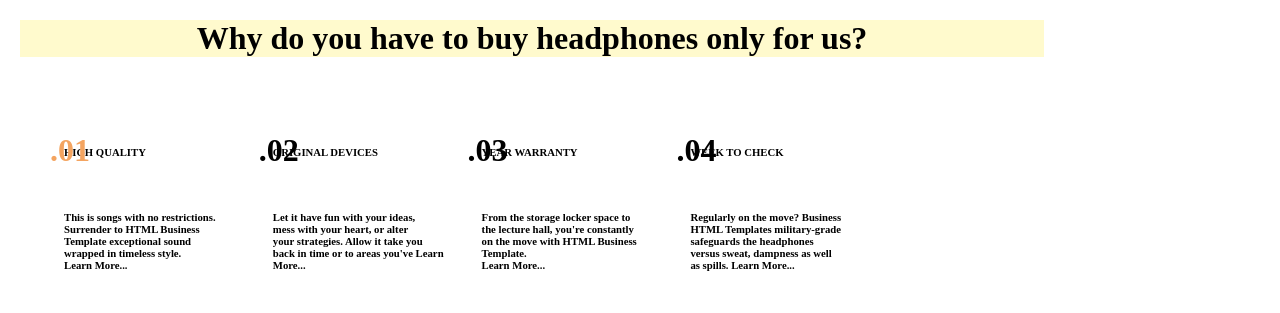
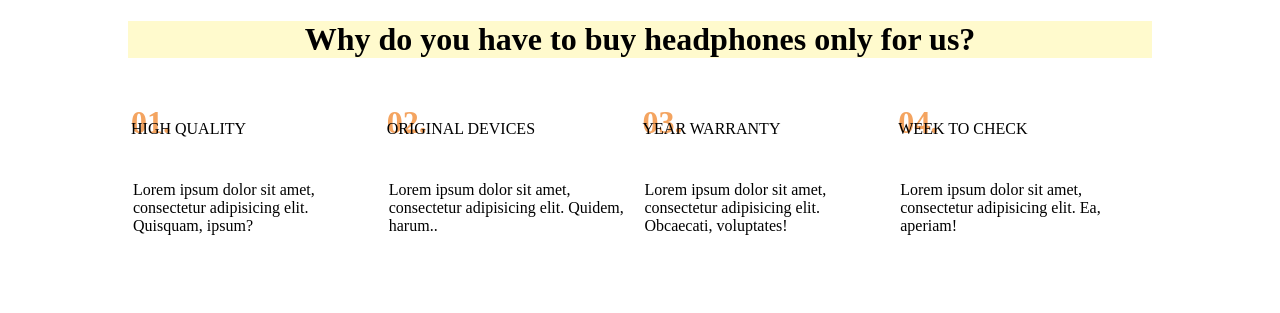
Before and after one commit to Marutthakor/New-Mobirise, a plain HTML site: page index.html in a window 1280 px wide. Drawn offline with Linux system fonts and the light colour scheme.

Commit message:
Change-Layout

```diff
--- a/css/style.css
+++ b/css/style.css
@@ -4,17 +4,10 @@ body {
     width: 100%;
     margin: 0;
 }
-h1{
-    margin: 0;
-}
-h6{
-    padding: 14px;
-}
 
 .buy {
     width: 80%;
-
-    margin: 20px;
+margin: auto;
     background-color:lemonchiffon;
 
 }
@@ -22,28 +15,31 @@ h6{
 
 .specification {
     width: 80%;
-  margin: 50px;
     background-color: white;
+    margin: auto;
    }
 .speci1 {
     background-color: white;
-    width: 20%;
+    width: 24%;
     display: inline-block;
+    margin: auto;
+    padding: 3px;
    }
 .content1 {
     background-color: white;
-
+position: relative;
+    padding: 0px;
 
      }
 .content2 {
-
+ padding: 2px;
     background-color: white;
 }
+.p{
+    position: absolute;
+    top: 0;
+}
 
-.ic{
-    position: absolute;
-
-}
 .text{
     color: sandybrown;
 }
--- a/index.html
+++ b/index.html
@@ -19,18 +19,16 @@
         <div class="speci1">
 
             <div class="content1">
-                <div class="ic">
-                    <h1 class="text">.01</h1>
-                </div>
-                <h6>HIGH QUALITY
-                </h6>
+
+                    <h1 class="text">01.</h1>
+
+                <p class="p">HIGH QUALITY
+                <p>
 
 
             </div>
             <div class="content2">
-                <h6>This is songs with no restrictions.<br>
-                    Surrender to HTML Business<br> Template exceptional sound<br> wrapped in timeless style.<br>
-                    Learn More...</h6>
+                <p>Lorem ipsum dolor sit amet, consectetur adipisicing elit. Quisquam, ipsum?<p>
 
             </div>
         </div>
@@ -38,16 +36,15 @@
         <div class="speci1">
 
             <div class="content1">
-                <div class="ic">
-                    <h1>.02</h1>
-                </div>
 
-                <h6>ORIGINAL DEVICES</h6>
+                    <h1 class="text">02.</h1>
+
+
+                <p class="p">ORIGINAL DEVICES<p>
 
             </div>
             <div class="content2">
-                <h6>Let it have fun with your ideas,<br> mess with your heart, or alter<br> your strategies. Allow it take you<br> back in time or to areas you've
-                    Learn More...</h6>
+                <p>Lorem ipsum dolor sit amet, consectetur adipisicing elit. Quidem, harum..<p>
             </div>
         </div>
 
@@ -55,32 +52,30 @@
 
 
             <div class="content1">
-                <div class="ic">
-                    <h1>.03</h1>
-                </div>
 
-                <h6>YEAR WARRANTY</h6>
+                    <h1  class="text">03.</h1>
+
+
+                <p class="p">YEAR WARRANTY<p>
             </div>
             <div class="content2">
 
-                <h6>From the storage locker space to<br> the lecture hall, you're constantly <br>on the move with HTML Business<br> Template.<br>
-                    Learn More...</h6>
+                <p>Lorem ipsum dolor sit amet, consectetur adipisicing elit. Obcaecati, voluptates!<p>
             </div>
         </div>
         <div class="speci1">
 
             <div class="content1">
-                <div class="ic">
-                    <h1>.04</h1>
-                </div>
 
-                <h6>WEEK TO CHECK</h6>
+                    <h1  class="text">04.</h1>
+
+
+                <p class="p">WEEK TO CHECK<p>
             </div>
             <div class="content2">
 
 
-                <h6>Regularly on the move? Business <br>HTML Templates military-grade<br> safeguards the headphones<br> versus sweat, dampness as well<br> as spills.
-                    Learn More...</h6>
+                <p>Lorem ipsum dolor sit amet, consectetur adipisicing elit. Ea, aperiam!<p>
             </div>
         </div>
 
```
